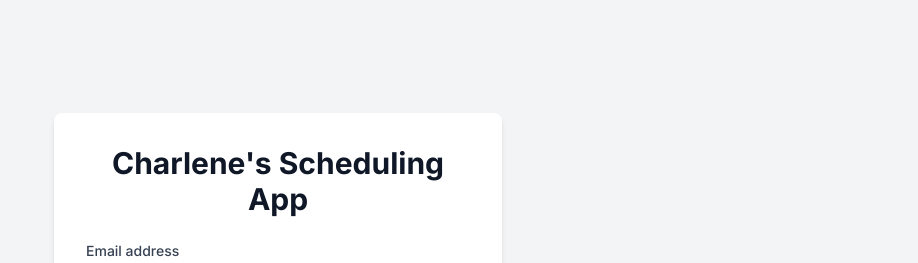
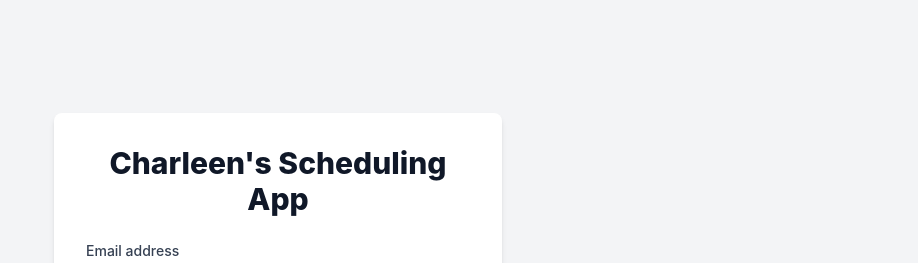
Before and after one commit to almosten97-web/shiny-barnacle, a React (Vite) app: page /login in a window 1280 px wide. Shown: the top 263 px of the page, without its empty margins (362-1280 px from the left). Built offline with nearby package versions, Linux system fonts and the light colour scheme.

Commit message:
Rename app branding to Charleen's Scheduling App

```diff
--- a/index.html
+++ b/index.html
@@ -1,31 +1,15 @@
-
 <!DOCTYPE html>
 <html lang="en">
 <head>
     <meta charset="UTF-8">
     <meta name="viewport" content="width=device-width, initial-scale=1.0">
-    <title>Flexible Shift Scheduler</title>
-    <link href="https://fonts.googleapis.com/css2?family=Inter:wght@300;400;500;600;700&display=swap" rel="stylesheet">
+    <title>Charleen's Scheduling App</title>
     <style>
         body { font-family: 'Inter', sans-serif; }
         .custom-scrollbar::-webkit-scrollbar { width: 4px; }
         .custom-scrollbar::-webkit-scrollbar-track { background: transparent; }
         .custom-scrollbar::-webkit-scrollbar-thumb { background: #e2e8f0; border-radius: 10px; }
     </style>
-<script type="importmap">
-{
-  "imports": {
-    "@supabase/supabase-js": "https://esm.sh/@supabase/supabase-js",
-    "react/": "https://esm.sh/react@^19.2.3/",
-    "react": "https://esm.sh/react@^19.2.3",
-    "recharts": "https://esm.sh/recharts@^3.6.0",
-    "lucide-react": "https://esm.sh/lucide-react@^0.562.0",
-    "react-dom/": "https://esm.sh/react-dom@^19.2.3/",
-    "date-fns": "https://esm.sh/date-fns@^4.1.0"
-  }
-}
-</script>
-<link rel="stylesheet" href="index.css">
 </head>
 <body class="bg-gray-50 text-gray-900">
   <div id="root"></div>
--- a/src/components/AdminDashboard.tsx
+++ b/src/components/AdminDashboard.tsx
@@ -66,7 +66,7 @@ const AdminDashboard: React.FC = () => {
       <div className="mx-auto max-w-7xl">
         <header className="mb-8 flex flex-col justify-between gap-4 sm:flex-row sm:items-end">
           <div>
-            <h1 className="text-3xl font-bold text-emerald-900">Charlene's Scheduling App</h1>
+            <h1 className="text-3xl font-bold text-emerald-900">Charleen's Scheduling App</h1>
             <div className="mt-4 flex w-fit gap-2 rounded-xl bg-emerald-100/50 p-1">
               <button
                 onClick={() => changeTab('shifts')}
@@ -185,7 +185,7 @@ const AdminDashboard: React.FC = () => {
 
         {activeTab === 'shifts' && (
           <VisitCalendarDashboard
-            title="Charlene's Scheduling App"
+            title="Charleen's Scheduling App"
             subtitle="Admin perspective across all clients and caregivers"
             embedded
             allowShiftManagement
--- a/src/components/Dashboard.tsx
+++ b/src/components/Dashboard.tsx
@@ -67,7 +67,7 @@ const Dashboard: React.FC<DashboardProps> = ({ profile, session, isAdmin = false
   // 4. All other authenticated users default to caregiver calendar view.
   return (
     <VisitCalendarDashboard
-      title="Charlene's Scheduling App"
+      title="Charleen's Scheduling App"
       subtitle={`Caregiver view: ${profile.full_name}`}
       lockedPerspective="caregiver"
       lockedCaregiverId={profile.id}
--- a/src/components/EmployeeDashboard.tsx
+++ b/src/components/EmployeeDashboard.tsx
@@ -116,7 +116,7 @@ const EmployeeDashboard: React.FC<EmployeeDashboardProps> = ({ employee }) => {
       <div className="mx-auto max-w-6xl">
         <header className="mb-8 flex items-end justify-between">
           <div>
-            <p className="text-xs font-bold uppercase tracking-widest text-slate-400">Charlene's Scheduling App</p>
+            <p className="text-xs font-bold uppercase tracking-widest text-slate-400">Charleen's Scheduling App</p>
             <h1 className="text-3xl font-bold text-slate-900">Welcome, {employee.full_name}</h1>
             <p className="mt-1 text-xs font-semibold uppercase tracking-wide text-slate-500">Times shown in {getLocalTimeZone()}</p>
           </div>
--- a/src/components/Login.tsx
+++ b/src/components/Login.tsx
@@ -94,7 +94,7 @@ const Login: React.FC<LoginProps> = ({ onLoginSuccess, onError, message }) => {
   return (
     <div className="flex min-h-screen items-center justify-center bg-gray-100">
       <div className="w-full max-w-md space-y-6 rounded-lg bg-white p-8 shadow-md">
-        <h2 className="text-center text-3xl font-extrabold text-gray-900">Charlene's Scheduling App</h2>
+        <h2 className="text-center text-3xl font-extrabold text-gray-900">Charleen's Scheduling App</h2>
         <form className="space-y-6" onSubmit={(e) => e.preventDefault()} noValidate>
           <div>
             <label htmlFor="email" className="block text-sm font-medium text-gray-700">
--- a/src/components/ManagerDashboard.tsx
+++ b/src/components/ManagerDashboard.tsx
@@ -41,7 +41,7 @@ const ManagerDashboard: React.FC<ManagerDashboardProps> = ({ manager }) => {
       <div className="mx-auto max-w-7xl">
         <header className="mb-8 flex flex-col justify-between gap-4 sm:flex-row sm:items-end">
           <div>
-            <h1 className="text-3xl font-bold text-emerald-900">Charlene's Scheduling App</h1>
+            <h1 className="text-3xl font-bold text-emerald-900">Charleen's Scheduling App</h1>
             <p className="mt-1 text-sm text-emerald-700">Manager view: {manager.full_name} ({manager.email})</p>
             <div className="mt-4 flex w-fit gap-2 rounded-xl bg-emerald-100/50 p-1">
               <button
@@ -96,7 +96,7 @@ const ManagerDashboard: React.FC<ManagerDashboardProps> = ({ manager }) => {
 
         {activeTab === 'shifts' && (
           <VisitCalendarDashboard
-            title="Charlene's Scheduling App"
+            title="Charleen's Scheduling App"
             subtitle={`Manager view: ${manager.full_name} (${manager.email})`}
             embedded
             allowShiftManagement
--- a/src/components/NoRole.tsx
+++ b/src/components/NoRole.tsx
@@ -4,7 +4,7 @@ const NoRole: React.FC = () => {
   return (
     <div className="min-h-screen bg-emerald-50/50 p-6">
       <div className="mx-auto max-w-2xl rounded-2xl border border-emerald-100 bg-white p-8 shadow-sm">
-        <p className="text-xs font-bold uppercase tracking-widest text-emerald-500">Charlene's Scheduling App</p>
+        <p className="text-xs font-bold uppercase tracking-widest text-emerald-500">Charleen's Scheduling App</p>
         <h1 className="mt-2 text-2xl font-bold text-emerald-900">Waiting for Approval</h1>
         <p className="mt-2 text-sm text-emerald-700">Your account has been created but needs to be approved by an administrator.</p>
       </div>
--- a/src/components/NotFound.tsx
+++ b/src/components/NotFound.tsx
@@ -5,7 +5,7 @@ const NotFound: React.FC = () => {
   return (
     <div className="flex min-h-screen items-center justify-center bg-slate-50 p-6">
       <div className="w-full max-w-xl rounded-2xl border border-slate-200 bg-white p-8 text-center shadow-sm">
-        <p className="text-xs font-bold uppercase tracking-widest text-slate-500">Charlene's Scheduling App</p>
+        <p className="text-xs font-bold uppercase tracking-widest text-slate-500">Charleen's Scheduling App</p>
         <p className="mt-1 text-xs font-bold uppercase tracking-widest text-slate-500">404</p>
         <h1 className="mt-2 text-3xl font-bold text-slate-900">Page not found</h1>
         <p className="mt-3 text-sm text-slate-600">
--- a/src/components/SharedCalendarView.tsx
+++ b/src/components/SharedCalendarView.tsx
@@ -85,7 +85,7 @@ const SharedCalendarView: React.FC = () => {
     <div className="min-h-screen bg-slate-50 p-4 sm:p-8">
       <div className="mx-auto max-w-6xl">
         <header className="mb-6 rounded-2xl border border-slate-200 bg-white p-5 shadow-sm">
-          <p className="text-xs font-bold uppercase tracking-widest text-slate-500">Charlene's Scheduling App</p>
+          <p className="text-xs font-bold uppercase tracking-widest text-slate-500">Charleen's Scheduling App</p>
           <h1 className="mt-2 text-2xl font-bold text-slate-900">{data?.entityLabel || 'Shared Schedule'}</h1>
           <p className="mt-1 text-sm text-slate-600">Times shown in {getLocalTimeZone()}</p>
         </header>
--- a/src/components/VisitCalendarDashboard.tsx
+++ b/src/components/VisitCalendarDashboard.tsx
@@ -1247,7 +1247,7 @@ const VisitCalendarDashboard: React.FC<VisitCalendarDashboardProps> = ({
 
           <main className="print-calendar rounded-2xl border border-emerald-100 bg-white p-4 shadow-sm">
             <div className="mb-4 hidden border-b border-slate-300 pb-3 print:block">
-              <p className="text-xs font-semibold uppercase tracking-wide text-slate-500">Charlene&apos;s Scheduling App</p>
+              <p className="text-xs font-semibold uppercase tracking-wide text-slate-500">Charleen&apos;s Scheduling App</p>
               <h2 className="text-xl font-bold text-slate-900">{printScheduleLabel}</h2>
               <p className="text-sm text-slate-600">
                 {perspective === 'client' ? 'Client Perspective' : 'Caregiver Perspective'} {printViewLabel}: {printRangeLabel}
--- a/src/page.tsx
+++ b/src/page.tsx
@@ -30,7 +30,7 @@ const CompleteProfileView: React.FC<{
   return (
     <div className="flex min-h-screen items-center justify-center bg-emerald-50 px-4">
       <form onSubmit={handleSubmit} className="w-full max-w-md rounded-2xl border border-emerald-100 bg-white p-6 shadow-sm">
-        <h1 className="text-xl font-bold text-emerald-900">Welcome to Charlene&apos;s Scheduling App</h1>
+        <h1 className="text-xl font-bold text-emerald-900">Welcome to Charleen&apos;s Scheduling App</h1>
         <p className="mt-2 text-sm text-emerald-700">Add your full name to finish setting up your account.</p>
         <p className="mt-1 text-xs text-emerald-500">{email}</p>
         <label htmlFor="full-name" className="mt-5 block text-xs font-semibold uppercase tracking-wide text-emerald-700">
```
Also changed, not shown: 1 other file (tests, documents, lock files or other folders).
